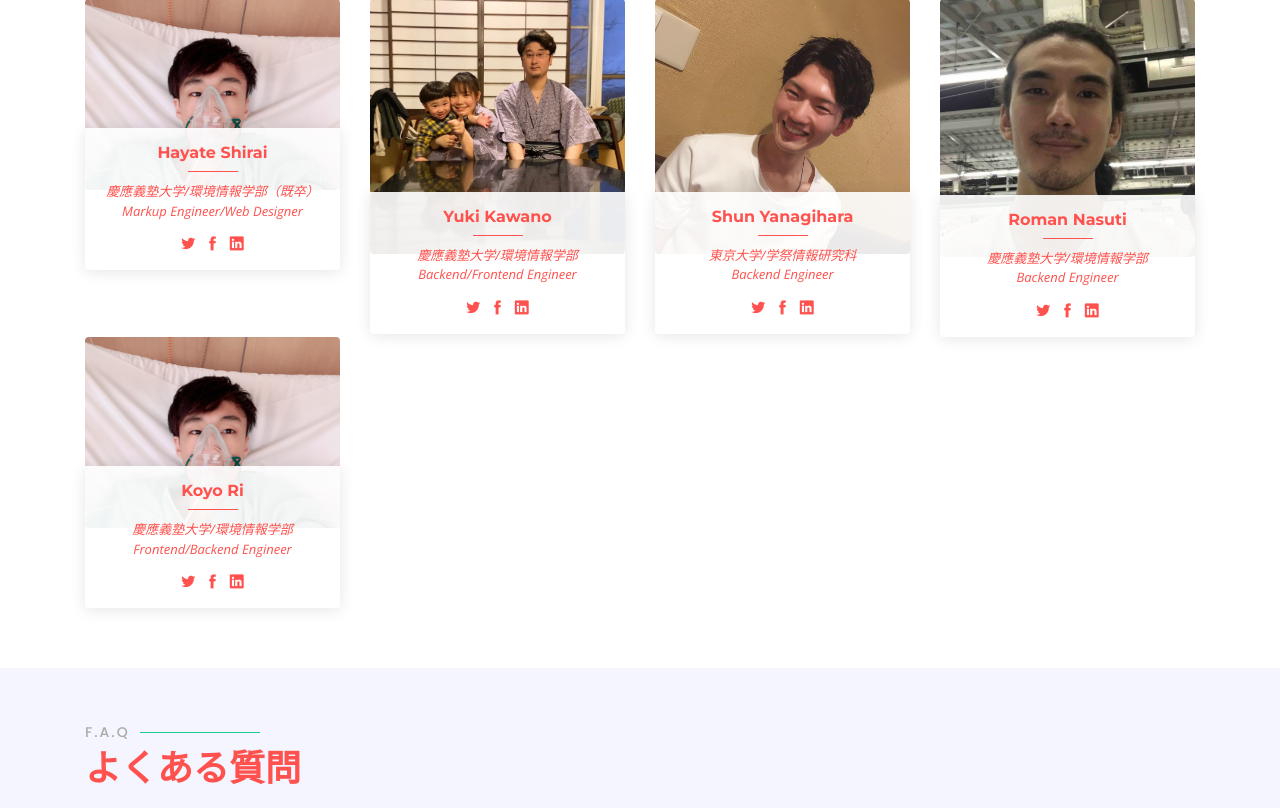
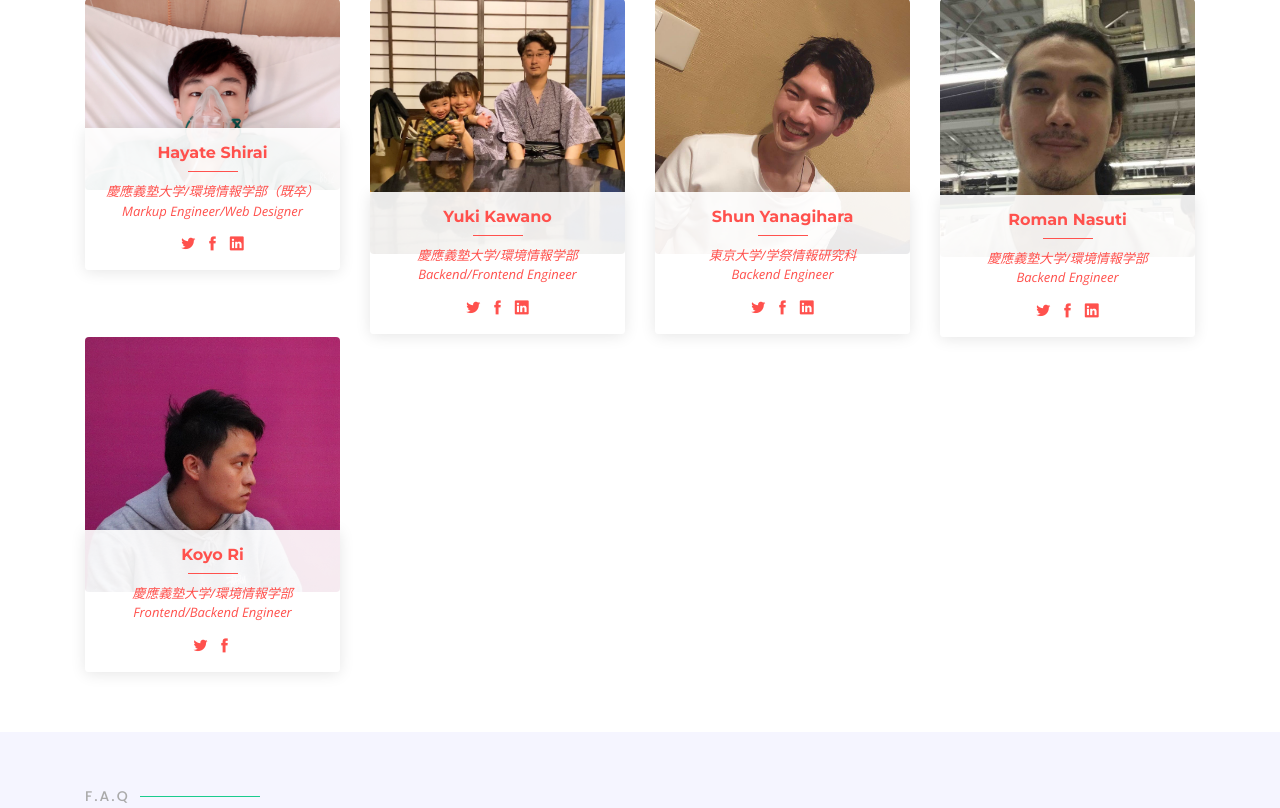
Before and after one commit to yukijuki/preshot_ver3, a Flask app: page / in a window 1280 px wide. Shown: the part 2071-2879 px from the top of the page. Run offline with Flask 2, Linux system fonts and the light colour scheme; some libraries are stand-ins or nearby versions.

Commit message:
url wrote

```diff
--- a/app/templates/index.html
+++ b/app/templates/index.html
@@ -206,9 +206,9 @@
                 <span>慶應義塾大学/環境情報学部（既卒）</span>
                 <span>Markup Engineer/Web Designer</span>
                 <div class="social">
-                  <a href=""><i class="icofont-twitter"></i></a>
-                  <a href=""><i class="icofont-facebook"></i></a>
-                  <a href=""><i class="icofont-linkedin"></i></a>
+                  <a href="https://twitter.com/hayate_preshot"><i class="icofont-twitter"></i></a>
+                  <a href="https://www.facebook.com/profile.php?id=100044627413747"><i class="icofont-facebook"></i></a>
+                  <a href="http://linkedin.com/in/hayate-shirai-b4823519b"><i class="icofont-linkedin"></i></a>
                 </div>
               </div>
             </div>
@@ -264,15 +264,15 @@
 
           <div class="col-lg-3 col-md-6 mt-5 mt-lg-0">
             <div class="member" data-aos="zoom-in" data-aos-delay="100">
-              <div class="pic"><img src="/static/assets/img/team/team-1.jpg" class="img-fluid" alt=""></div>
+              <div class="pic"><img src="/static/assets/img/team/team-5.jpg" class="img-fluid" alt=""></div>
               <div class="member-info">
                 <h4>Koyo Ri</h4>
                 <span>慶應義塾大学/環境情報学部</span>
                 <span>Frontend/Backend Engineer</span>
                 <div class="social">
-                  <a href=""><i class="icofont-twitter"></i></a>
-                  <a href=""><i class="icofont-facebook"></i></a>
-                  <a href=""><i class="icofont-linkedin"></i></a>
+                  <a href="https://twitter.com/sapphire1107"><i class="icofont-twitter"></i></a>
+                  <a href="https://www.facebook.com/profile.php?id=100044099780819"><i class="icofont-facebook"></i></a>
+                  <!--<a href=""><i class="icofont-linkedin"></i></a> -->
                 </div>
               </div>
             </div>
```
